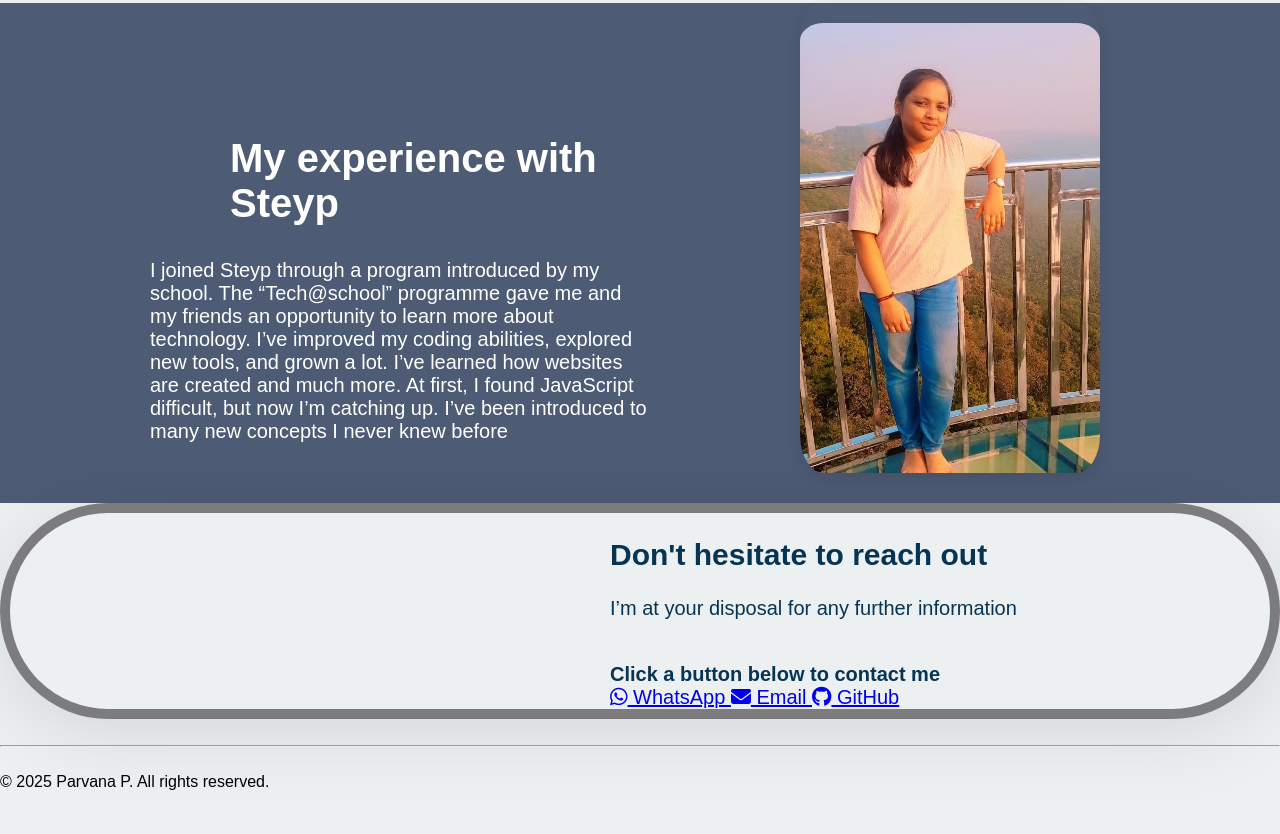
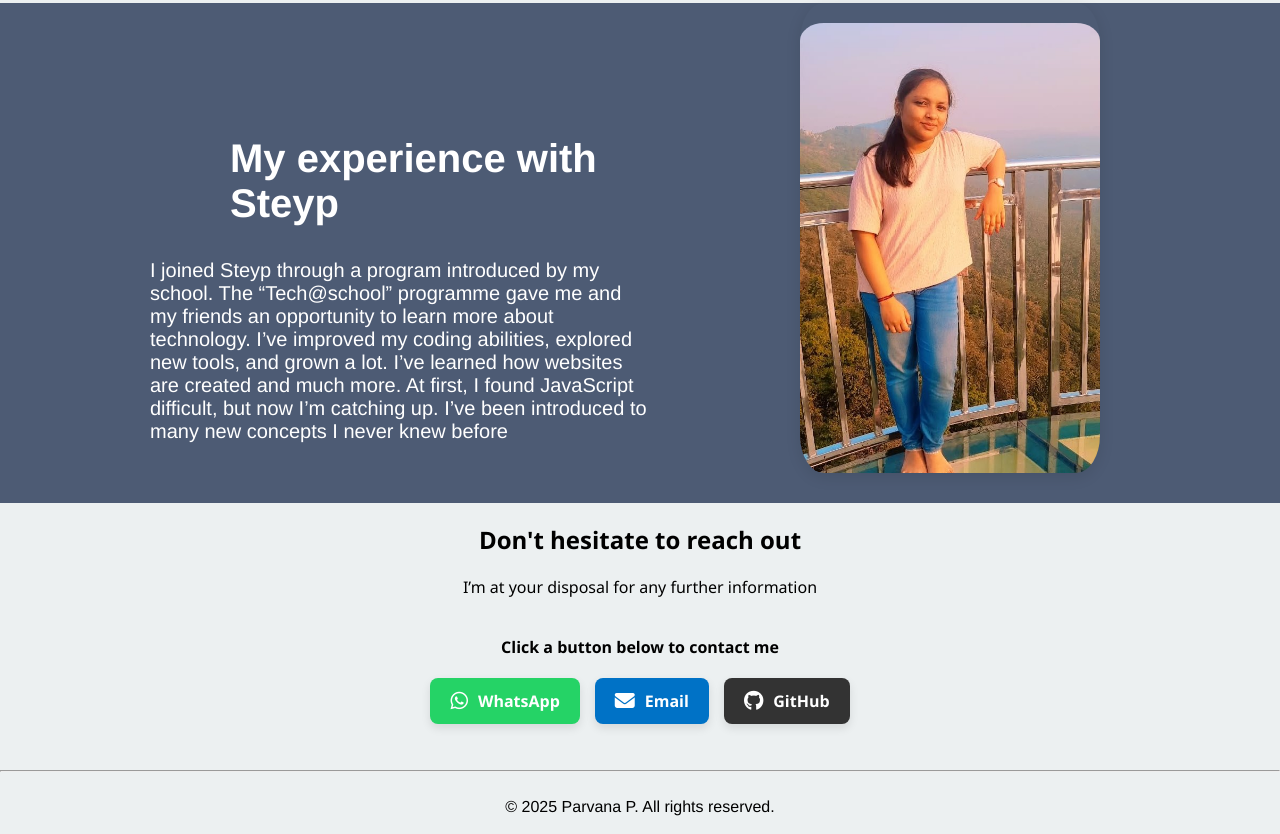
Before and after one commit to Parutty123/Portfolio, a plain HTML site: page index.html in a window 1280 px wide. Shown: the part 1358-2192 px from the top of the page. Before the commit the page ends 2167 px from the top, so only its background shows below. Drawn offline with Linux system fonts and the light colour scheme.

Commit message:
Update parvana.css

```diff
--- a/parvana.css
+++ b/parvana.css
@@ -1,25 +1,32 @@
 body, html {
   margin: 0;
   padding: 0;
-  font-family: 'Arial', sans-serif;
+  font-family: 'Franklin Gothic Medium', 'Arial Narrow', Arial, sans-serif;
+  scroll-behavior: smooth;
   background-color: #ecf0f1;
-
-
+  animation: slideUpFadeIn 1s ease-out;
+}
+@keyframes slideUpFadeIn {
+  0% {
+      opacity: 0;
+      transform: translateY(20px);
+  }
+  100% {
+      opacity: 1;
+      transform: translateY(0);
+  }
+}
 header {
   background-color: #2c3e50;
   padding: 20px 0;
-  box-shadow: 0 2px 10px rgba(0, 0, 0, 0.1);\
+  box-shadow: 0 2px 10px rgba(0, 0, 0, 0.1);
 }
-
-
 nav {
   display: flex;
-  justify-content: center;
-  align-items: center;
+  justify-content: end;
+  align-items: end;
   gap: 30px;
 }
-
-/* Link styling */
 nav a {
   position: relative;
   color: #ecf0f1;
@@ -40,22 +47,9 @@
   background-color: #3498db;
   transition: width 0.3s ease;
 }
-
 nav a:hover::after {
   width: 100%;
 }
-
-
-
-
-
-
-body, html {
-  margin: 0;
-  padding: 0;
-  font-family: 'Arial', sans-serif;
-  background-color: #ecf0f1;
-
 .content {
   display: flex;
   justify-content: space-between;
@@ -70,12 +64,6 @@
   max-width: 1000px;
   height: 500px;
 }
-
-
-
-
-
-
 .content .inner-box:hover {
   box-shadow: 0 4px 20px rgba(52, 152, 219, 0.3);
   transform: translateY(-5px);
@@ -101,9 +89,6 @@
 padding-left: 50px;
 
 }
-
-
-
 
 .image-container {
   padding-right: 100px;
@@ -236,14 +221,6 @@
   color:blue
 }
 
-.contact{
-  color: #053454;
-  font-size: 20px;
-  padding-left: 600px;
-  border: 10px solid  #7c7c7f;
-  border-radius: 400px;
-  box-shadow: 0 15px 78px rgba(0, 0, 0, 0.1);
-}
 
 @media (max-width: 1024px) {
   .content, .steyp {
@@ -254,7 +231,7 @@
     text-align: center;
   }
 
-  .text-content, .image-container, .image-container2 {
+  .text-content, .image-  container, .image-container2 {
     width: 100%;
     padding: 0;
   }
@@ -296,15 +273,9 @@
   }
 }
 
-@media (max-width: 600px) {
-  nav {
-    flex-direction: column;
-    gap: 10px;
-  }
-
-  nav a {
-    font-size: 16px;
-    padding: 8px 16px;
+@media (max-width: 605px) {
+  header {
+   display: none;
   }
 
   .text-content h1,
@@ -317,3 +288,83 @@
     font-size: 16px;
   }
 }
+
+
+
+.contact-links {
+  display: flex;
+  gap: 15px;
+  flex-wrap: wrap;
+    justify-content: center;
+  display: flex;
+  align-items: center;
+  margin: 20px 0;
+}
+
+.contact-btn {
+  display: inline-flex;
+  align-items: center;
+  padding: 12px 20px;
+  border-radius: 8px;
+  text-decoration: none;
+  font-size: 16px;
+  font-weight: 600;
+  color: white;
+  transition: transform 0.2s ease, box-shadow 0.3s ease;
+  box-shadow: 0 4px 10px rgba(0, 0, 0, 0.1);
+}
+
+.contact-btn i {
+  margin-right: 10px;
+  font-size: 20px;
+}
+.whatsapp {
+  background-color: #25D366;
+}
+
+.whatsapp:hover {
+  background-color: #1ebe5d;
+  transform: scale(1.05);
+}
+
+.email {
+  background-color: #0072C6;
+}
+
+.email:hover {
+  background-color: #005ea8;
+  transform: scale(1.05);
+}
+
+.github {
+  background-color: #333;
+}
+
+.github:hover {
+  background-color: #000;
+  transform: scale(1.05);
+}
+
+section#contact h2{
+  justify-content: center;
+  display: flex;
+  align-items: center;
+}
+section#contact p{
+  justify-content: center;
+  display: flex;
+  align-items: center;
+}
+strong{
+    justify-content: center;
+  display: flex;
+  align-items: center;
+}
+section#contact {
+text-decoration: solid;
+font-family: 'Segoe UI', Tahoma, Geneva, Verdana, sans-serif;
+}
+footer{
+  text-align: center;
+
+}
```
